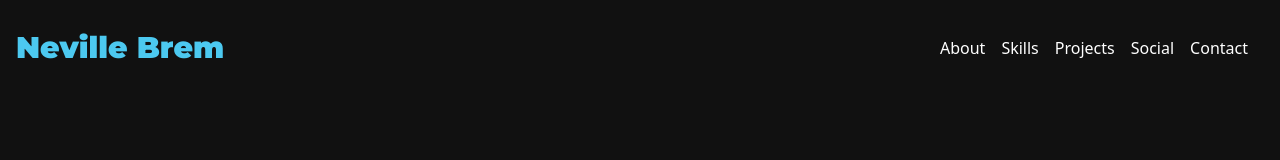
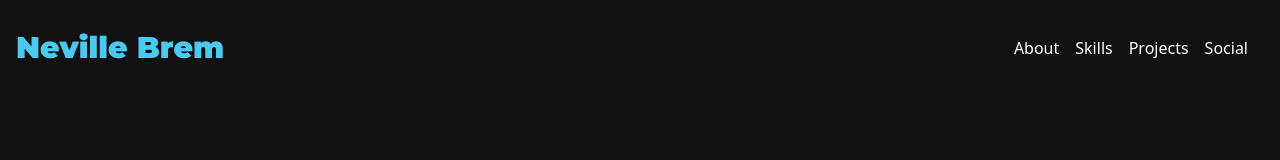
Before and after one commit to nevthereal/nevillebrem-react, a React (Vite) app: page / in a window 1280 px wide. Shown: the top 160 px of the page. Built offline with nearby package versions, Linux system fonts and the light colour scheme.

Commit message:
removed contact from nav (oof this code is so bad)

```diff
--- a/src/components/Navbar.jsx
+++ b/src/components/Navbar.jsx
@@ -36,11 +36,6 @@ const Navbar = () => {
             Social
           </a>
         </li>
-        <li>
-          <a href='#contact' className='nav-link'>
-            Contact
-          </a>
-        </li>
       </ul>
       <div
         onClick={handleNav}
@@ -75,9 +70,6 @@ const Navbar = () => {
           <li className='p-4 border-b border-gray-600'>
             <a href='#social'>Social</a>
           </li>
-          <li className='p-4'>
-            <a href='#contact'>Contact</a>
-          </li>
         </ul>
       </div>
     </div>
```
